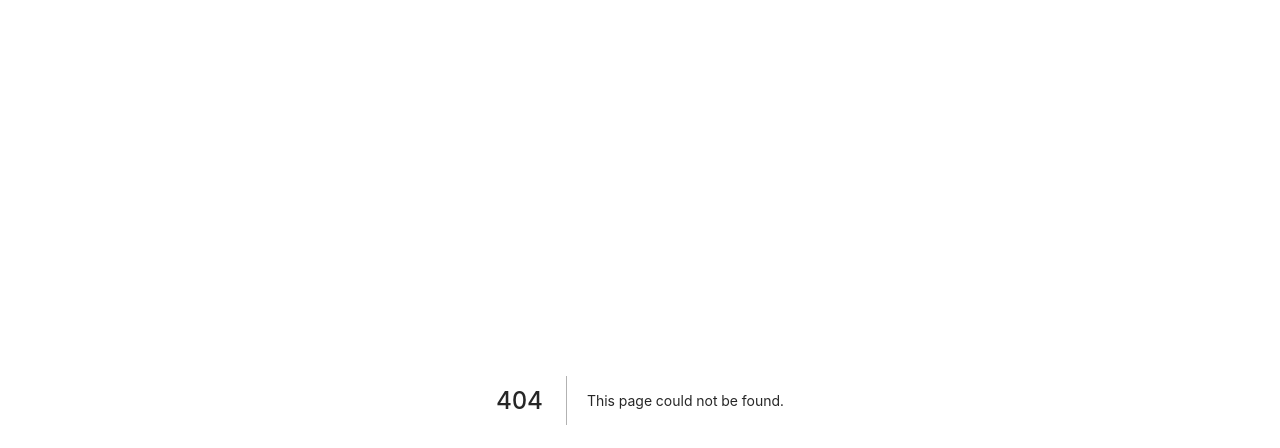
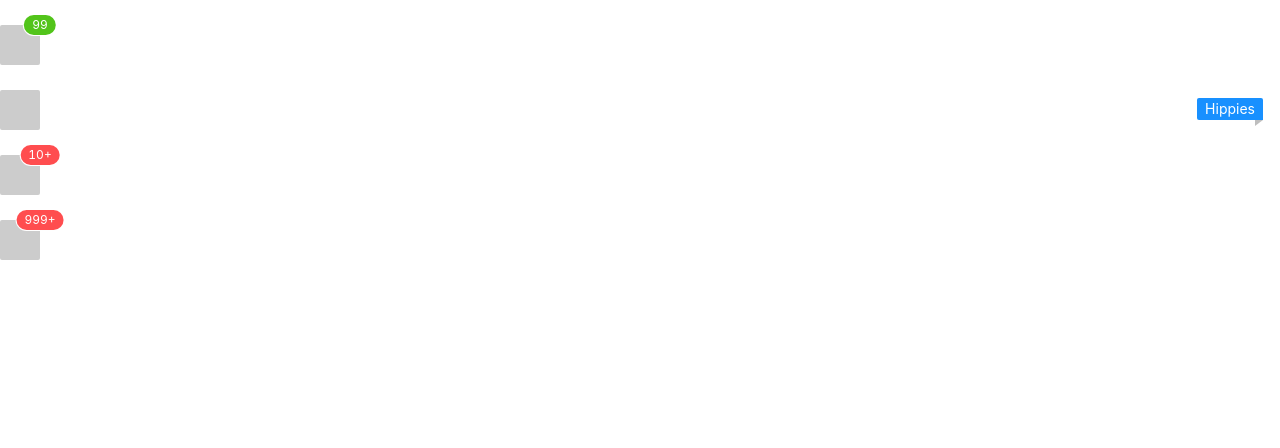
Before and after one commit to talhajubaer018/antdesign, a Next.js app: page /badge in a window 1280 px wide. Before the commit this address had no page. Shown: the top 448 px of the page. Built offline with nearby package versions, Linux system fonts and the light colour scheme.

Commit message:
badge added

```diff
--- /dev/null
+++ b/pages/badge.js
@@ -0,0 +1,30 @@
+import { ClockCircleOutlined } from '@ant-design/icons';
+import { Avatar, Badge, Divider } from 'antd';
+import React from 'react';
+
+const BadgeAD = () => (
+  <>
+    <div style={{ marginRight: '25px', marginTop: '25px' }}>
+      <Badge  status="success" count={99}>
+        <Avatar shape='square' size='large' />
+      </Badge>
+    </div>
+    <div style={{ marginRight: '25px', marginTop: '25px' }}>
+      <Badge.Ribbon text="Hippies"  count={100}>
+        <Avatar shape='square' size='large' />
+      </Badge.Ribbon>
+    </div>
+    <div style={{ marginRight: '25px', marginTop: '25px' }}>
+      <Badge count={99} overflowCount={10}>
+        <Avatar shape='square' size='large' />
+      </Badge>
+    </div>
+    <div style={{ marginRight: '25px', marginTop: '25px' }}>
+      <Badge count={1000} overflowCount={999}>
+        <Avatar shape='square' size='large' />
+      </Badge>
+    </div>
+  </>
+);
+
+export default BadgeAD;
```
